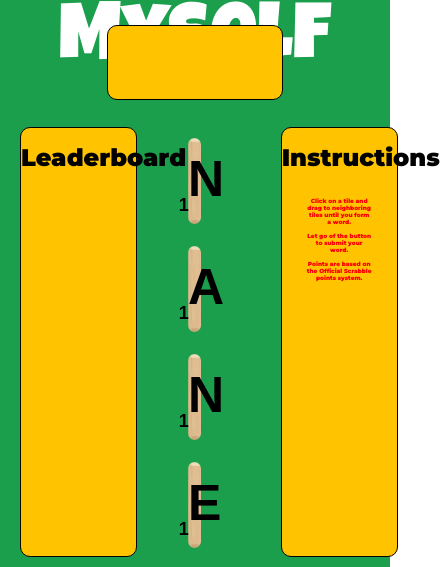
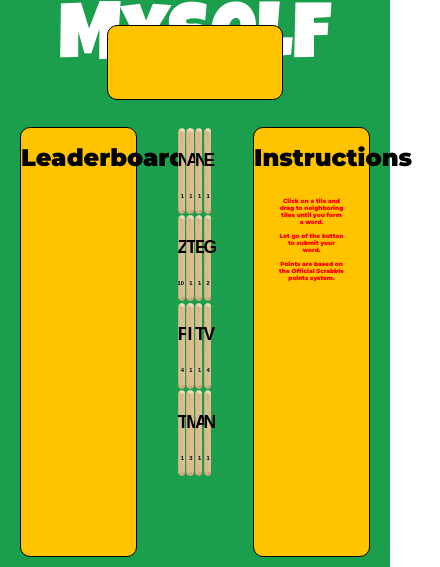
Before and after one commit to daybydae/words-with-myself, a website built with webpack: page index.html in a window 390 px wide. Shown: the part 178-745 px from the top of the page, 440 px wide, since content can reach past the window. Built offline with nearby package versions, Linux system fonts and the light colour scheme; no server answers; a web font is replaced by a local one.

Commit message:
Add responsive traits to Board and leaderboard

```diff
--- a/assets/css/board.css
+++ b/assets/css/board.css
@@ -17,12 +17,12 @@
   display: inline-block;
   width: 20%;
   height: 20%;
-  padding-top: 10px;
+  padding-top: 2.5%;
   border-radius: 15px;
   line-height: 60px;
   text-align: center;
   vertical-align: middle;
-  margin: 11px;
+  margin: 2%;
   position: relative;
   cursor: pointer;
   font-family: sans-serif;
@@ -37,17 +37,17 @@
 
 
 .board-tile.letter {
-  font-size: 50px;
+  font-size: 4.5vw;
   font-weight: bold;
 }
 
 .board-tile.points {
   position: absolute;
-  bottom: 12px;
-  right: 12px;
+  bottom: 13%;
+  right: 13%;
   text-align: right;
   line-height: 14px;
-  font-size: 18px;
+  font-size: 1.5vw;
   font-weight: bolder;
 }
 
--- a/assets/css/leaderboard.css
+++ b/assets/css/leaderboard.css
@@ -35,7 +35,7 @@
 }
 
 #leaderboard li {
-  font-size: 20px;
+  font-size: 1.5vw;
   color: black;
   display: flex;
   justify-content: space-between;
--- a/index.html
+++ b/index.html
@@ -27,6 +27,7 @@
     <link href="https://fonts.googleapis.com/css?family=Knewave|Lemon|Luckiest+Guy|Montserrat:900" rel="stylesheet">
     <script type="text/javascript" src="./lib/bundle.js"></script>
     <script defer src="https://use.fontawesome.com/releases/v5.0.4/js/all.js"></script>
+    <meta name="viewport" content="width=device-width, initial-scale=1.0">
 
   </head>
 
```
